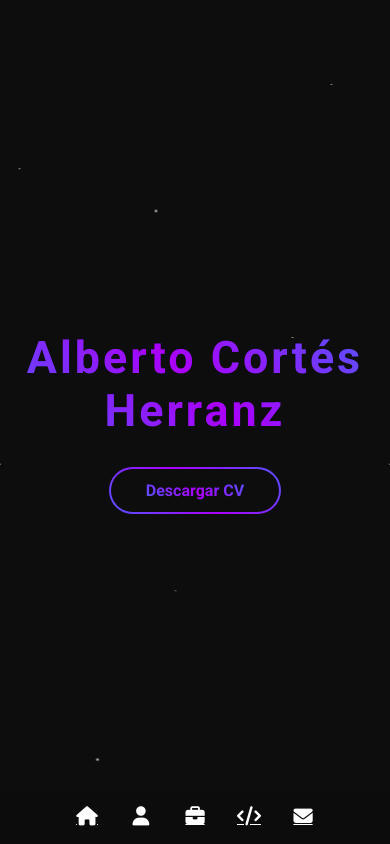
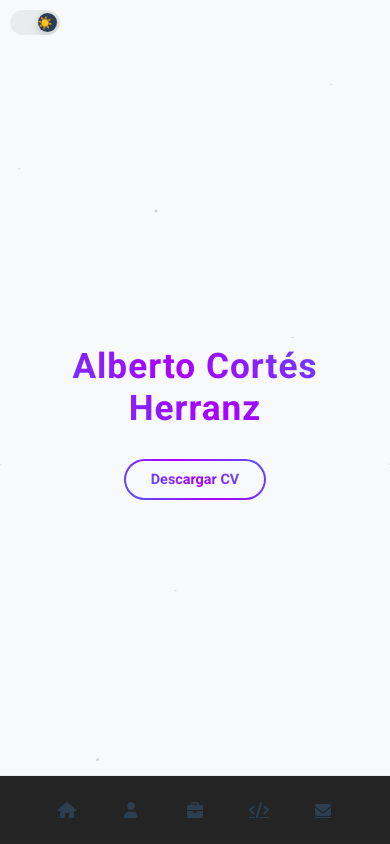
Before and after one commit to cortes2003/cortes2003.github.io, a plain HTML site: page index.html in a window 390 px wide. Shown: the top 844 px of the page. Drawn offline with Linux system fonts and the light colour scheme.

Commit message:
Boton para cambiar entre tema oscuro y claro

```diff
--- a/css/style.css
+++ b/css/style.css
@@ -1,12 +1,38 @@
 @import url('https://fonts.googleapis.com/css2?family=Roboto:wght@300;400;700&display=swap');
+
+/* VARIABLES CSS PARA TEMAS */
+:root {
+    --bg-primary: #0d0d0d;
+    --bg-secondary: #1a1a1a;
+    --text-primary: #e0e0e0;
+    --text-secondary: #b3b3b3;
+    --text-accent: #00aaff;
+    --border-color: #333;
+    --card-bg: transparent;
+    --star-color: #fff;
+    --star-opacity: 1;
+}
+
+[data-theme="light"] {
+    --bg-primary: #f8f9fa;
+    --bg-secondary: #ffffff;
+    --text-primary: #2c3e50;
+    --text-secondary: #5a6c7d;
+    --text-accent: #3498db;
+    --border-color: #e9ecef;
+    --card-bg: #ffffff;
+    --star-color: #333;
+    --star-opacity: 0.3;
+}
 
 body {
     font-family: 'Roboto', sans-serif;
-    background-color: #0d0d0d;
-    color: #e0e0e0;
+    background-color: var(--bg-primary);
+    color: var(--text-primary);
     margin: 0;
     overflow-x: hidden;
     position: relative;
+    transition: background-color 0.3s ease, color 0.3s ease;
 }
 
 /* FONDO DE ESTRELLAS GLOBAL */
@@ -18,16 +44,18 @@ body::before {
     width: 200%;
     height: 100%;
     background-image:
-        radial-gradient(1px 1px at 10% 20%, #fff, transparent),
-        radial-gradient(1px 1px at 80% 40%, #fff, transparent),
-        radial-gradient(1px 1px at 50% 70%, #aaa, transparent),
-        radial-gradient(2px 2px at 30% 90%, #ddd, transparent),
-        radial-gradient(1px 1px at 90% 10%, #fff, transparent),
-        radial-gradient(2px 2px at 45% 25%, #ddd, transparent),
-        radial-gradient(1px 1px at 5% 55%, #fff, transparent);
+        radial-gradient(1px 1px at 10% 20%, var(--star-color), transparent),
+        radial-gradient(1px 1px at 80% 40%, var(--star-color), transparent),
+        radial-gradient(1px 1px at 50% 70%, var(--star-color), transparent),
+        radial-gradient(2px 2px at 30% 90%, var(--star-color), transparent),
+        radial-gradient(1px 1px at 90% 10%, var(--star-color), transparent),
+        radial-gradient(2px 2px at 45% 25%, var(--star-color), transparent),
+        radial-gradient(1px 1px at 5% 55%, var(--star-color), transparent);
     background-size: 50% 100%;
     animation: moveStars 100s linear infinite;
+    opacity: var(--star-opacity);
     z-index: -1;
+    transition: opacity 0.3s ease;
 }
 
 @keyframes moveStars {
@@ -48,7 +76,7 @@ body::before {
 }
 
 .side-nav a {
-    color: #fff;
+    color: var(--text-primary);
     font-size: 1.2rem;
     width: 24px;
     height: 24px;
@@ -61,8 +89,8 @@ body::before {
 }
 
 .side-nav a:hover {
-    color: #00aaff;
-    box-shadow: 0 0 15px rgba(255, 255, 255, 0.3);
+    color: var(--text-accent);
+    box-shadow: 0 0 15px rgba(0, 170, 255, 0.3);
 }
 
 /* HERO SECTION */
@@ -112,7 +140,7 @@ body::before {
     font-weight: bold;
     background-origin: border-box;
     background-clip: padding-box, border-box;
-    background-image: linear-gradient(#0d0d0d, #0d0d0d), linear-gradient(45deg, #00aaff, #aa00ff, #00aaff);
+    background-image: linear-gradient(var(--bg-primary), var(--bg-primary)), linear-gradient(45deg, #00aaff, #aa00ff, #00aaff);
     background-size: 200% 200%;
     animation: moveGradient 4s ease-in-out infinite;
     transition: color 0.3s ease;
@@ -153,13 +181,13 @@ main > section {
     padding-top: 100px;
 }
 
-h2 { font-size: 2.5rem; color: #00aaff; margin-bottom: 50px; text-align: center; }
-p { font-size: 1.1rem; line-height: 1.7; color: #b3b3b3; }
+h2 { font-size: 2.5rem; color: var(--text-accent); margin-bottom: 50px; text-align: center; }
+p { font-size: 1.1rem; line-height: 1.7; color: var(--text-secondary); }
 .hidden { opacity: 0; transform: translateY(20px); transition: opacity 0.8s ease-out, transform 0.8s ease-out; }
 .show { opacity: 1; transform: translateY(0); }
 .proyectos-grid { display: grid; grid-template-columns: repeat(auto-fit, minmax(300px, 1fr)); gap: 50px; }
-.proyecto-card { background: transparent; border-bottom: 1px solid #333; padding-bottom: 20px; }
-.proyecto-card h3 { color: #fff; }
+.proyecto-card { background: var(--card-bg); border-bottom: 1px solid var(--border-color); padding-bottom: 20px; }
+.proyecto-card h3 { color: var(--text-primary); }
 .proyecto-card p { margin-bottom: 15px; }
 
 /* BOTONES "VER CÓDIGO" CON DEGRADADO ESTÁTICO */
@@ -180,7 +208,7 @@ p { font-size: 1.1rem; line-height: 1.7; color: #b3b3b3; }
 }
 
 /* BARRAS DE HABILIDAD */
-.skill-bar-container { background-color: #333; border-radius: 10px; overflow: hidden; }
+.skill-bar-container { background-color: var(--border-color); border-radius: 10px; overflow: hidden; }
 .skill-bar {
     background: linear-gradient(90deg, #00aaff, #aa00ff);
     height: 15px;
@@ -197,24 +225,118 @@ footer {
     text-align: center;
     padding-top: 40px;
     padding-bottom: 50px;
-    border-top: 1px solid #333;
+    border-top: 1px solid var(--border-color);
 }
 .iconos-contacto a {
-    color: #e0e0e0;
+    color: var(--text-primary);
     font-size: 2.5rem;
     margin: 0 20px;
     transition: color 0.3s, transform 0.3s;
 }
 .iconos-contacto a:hover {
-    color: #00aaff;
+    color: var(--text-accent);
     transform: translateY(-5px);
+}
+
+/* ========================================= */
+/* BOTÓN TOGGLE PARA CAMBIO DE TEMA */
+/* ========================================= */
+.theme-toggle-container {
+    position: fixed;
+    top: 20px;
+    left: 20px;
+    z-index: 1001;
+}
+
+.theme-toggle {
+    position: relative;
+    width: 60px;
+    height: 30px;
+    background: var(--border-color);
+    border-radius: 50px;
+    border: none;
+    cursor: pointer;
+    transition: background 0.3s ease;
+    overflow: hidden;
+}
+
+.theme-toggle::before {
+    content: '';
+    position: absolute;
+    top: 3px;
+    left: 3px;
+    width: 24px;
+    height: 24px;
+    background: var(--text-primary);
+    border-radius: 50%;
+    transition: transform 0.3s ease;
+    box-shadow: 0 2px 8px rgba(0, 0, 0, 0.2);
+}
+
+[data-theme="light"] .theme-toggle::before {
+    transform: translateX(30px);
+}
+
+.theme-toggle-icon {
+    position: absolute;
+    top: 50%;
+    transform: translateY(-50%);
+    font-size: 12px;
+    transition: opacity 0.3s ease;
+    display: flex;
+    align-items: center;
+    justify-content: center;
+    width: 24px;
+    height: 24px;
+}
+
+.theme-toggle-icon.sun {
+    right: 3px;
+    opacity: 0;
+}
+
+.theme-toggle-icon.moon {
+    left: 3px;
+    opacity: 1;
+}
+
+[data-theme="light"] .theme-toggle-icon.sun {
+    opacity: 1;
+}
+
+[data-theme="light"] .theme-toggle-icon.moon {
+    opacity: 0;
+}
+
+.theme-label {
+    font-size: 0.9rem;
+    color: var(--text-secondary);
+    font-weight: 500;
+    user-select: none;
 }
 
 /* ========================================= */
 /* ESTILOS RESPONSIVE PARA MÓVILES Y TABLETS */
 /* ========================================= */
+
+/* Para tablets y pantallas medianas */
+@media (max-width: 1024px) {
+    .hero-name {
+        font-size: 3.5rem;
+    }
+
+    .side-nav {
+        right: 15px;
+        gap: 12px;
+    }
+
+    .side-nav a {
+        padding: 10px;
+    }
+}
+
+/* Para móviles grandes */
 @media (max-width: 768px) {
-
     /* Navegación pasa a la parte inferior */
     .side-nav {
         top: auto;
@@ -226,17 +348,47 @@ footer {
         justify-content: center;
         gap: 0;
         transform: none;
-        background-color: rgba(13, 13, 13, 0.8); /* Fondo semitransparente */
-        backdrop-filter: blur(5px); /* Efecto de desenfoque */
-        padding: 5px 0;
+        background-color: rgba(var(--bg-primary-rgb, 13, 13, 13), 0.9);
+        backdrop-filter: blur(10px);
+        padding: 10px 0;
+        border-top: 1px solid var(--border-color);
     }
+
     .side-nav a {
-        padding: 10px 15px;
+        padding: 15px 20px;
+        border-radius: 10px;
+        margin: 0 5px;
+    }
+
+    /* Ajustamos el toggle de tema para móviles */
+    .theme-toggle-container {
+        top: 15px;
+        left: 15px;
+    }
+
+    .theme-toggle {
+        width: 50px;
+        height: 25px;
+    }
+
+    .theme-toggle::before {
+        width: 19px;
+        height: 19px;
+        top: 3px;
+    }
+
+    [data-theme="light"] .theme-toggle::before {
+        transform: translateX(25px);
+    }
+
+    .theme-label {
+        font-size: 0.8rem;
     }
 
     /* Reducimos el tamaño del nombre */
     .hero-name {
         font-size: 2.8rem;
+        letter-spacing: 2px;
     }
 
     /* Reducimos el espaciado entre secciones */
@@ -244,16 +396,87 @@ footer {
         padding-top: 80px;
         padding-bottom: 80px;
     }
+
     #sobre-mi {
         padding-top: 80px;
     }
 
-    /* Ajustamos el tamaño de los títulos y el footer */
+    /* Ajustamos el tamaño de los títulos */
     h2 {
         font-size: 2rem;
+        margin-bottom: 40px;
     }
+
+    /* Grid de proyectos más compacto */
+    .proyectos-grid {
+        grid-template-columns: 1fr;
+        gap: 30px;
+    }
+
+    /* Footer con más espacio para la navegación inferior */
     footer {
-        /* Añadimos más espacio abajo para que no choque con la nueva nav */
-        padding-bottom: 80px;
+        padding-bottom: 100px;
     }
 }
+
+/* Para móviles pequeños */
+@media (max-width: 480px) {
+    .hero-name {
+        font-size: 2.2rem;
+        letter-spacing: 1px;
+    }
+
+    main, footer {
+        width: 95%;
+    }
+
+    main > section {
+        padding-top: 60px;
+        padding-bottom: 60px;
+    }
+
+    h2 {
+        font-size: 1.8rem;
+        margin-bottom: 30px;
+    }
+
+    p {
+        font-size: 1rem;
+    }
+
+    .btn-cv-hero {
+        padding: 10px 25px;
+        font-size: 0.9rem;
+    }
+
+    .side-nav a {
+        padding: 12px 15px;
+        font-size: 1rem;
+    }
+
+    .iconos-contacto a {
+        font-size: 2rem;
+        margin: 0 15px;
+    }
+
+    /* Toggle más compacto para móviles pequeños */
+    .theme-toggle-container {
+        top: 10px;
+        left: 10px;
+    }
+}
+
+/* Para pantallas muy grandes */
+@media (min-width: 1440px) {
+    .hero-name {
+        font-size: 4.5rem;
+    }
+
+    main, footer {
+        max-width: 900px;
+    }
+
+    .proyectos-grid {
+        grid-template-columns: repeat(auto-fit, minmax(350px, 1fr));
+    }
+}
--- a/index.html
+++ b/index.html
@@ -8,6 +8,14 @@
     <link rel="stylesheet" href="https://cdnjs.cloudflare.com/ajax/libs/font-awesome/6.5.2/css/all.min.css">
 </head>
 <body>
+
+    <!-- Botón de cambio de tema -->
+    <div class="theme-toggle-container">
+        <button class="theme-toggle" id="theme-toggle" aria-label="Cambiar tema">
+            <span class="theme-toggle-icon sun">☀️</span>
+            <span class="theme-toggle-icon moon">🌙</span>
+        </button>
+    </div>
 
     <nav class="side-nav">
         <a href="#hero" aria-label="Inicio"><i class="fas fa-home"></i></a>
--- a/js/script.js
+++ b/js/script.js
@@ -1,6 +1,34 @@
 document.addEventListener('DOMContentLoaded', () => {
 
-    // 1. SMOOTH SCROLL
+    // 1. TOGGLE DE TEMA (MODO OSCURO/CLARO)
+    const themeToggle = document.getElementById('theme-toggle');
+    const body = document.body;
+
+    // Verificar si hay una preferencia guardada o usar la preferencia del sistema
+    const savedTheme = localStorage.getItem('theme') ||
+        (window.matchMedia('(prefers-color-scheme: light)').matches ? 'light' : 'dark');
+
+    // Aplicar el tema guardado
+    if (savedTheme === 'light') {
+        body.setAttribute('data-theme', 'light');
+    }
+
+    // Manejar el click del toggle
+    themeToggle.addEventListener('click', () => {
+        const currentTheme = body.getAttribute('data-theme');
+        const newTheme = currentTheme === 'light' ? 'dark' : 'light';
+
+        if (newTheme === 'light') {
+            body.setAttribute('data-theme', 'light');
+        } else {
+            body.removeAttribute('data-theme');
+        }
+
+        // Guardar la preferencia
+        localStorage.setItem('theme', newTheme);
+    });
+
+    // 2. SMOOTH SCROLL
     document.querySelectorAll('a[href^="#"]').forEach(anchor => {
         anchor.addEventListener('click', function (e) {
             e.preventDefault();
@@ -18,7 +46,7 @@ document.addEventListener('DOMContentLoaded', () => {
         });
     });
 
-    // 2. ANIMACIÓN DE "FADE-IN" AL HACER SCROLL
+    // 3. ANIMACIÓN DE "FADE-IN" AL HACER SCROLL
     const hiddenElements = document.querySelectorAll('.hidden');
 
     const observer = new IntersectionObserver((entries) => {
@@ -38,7 +66,7 @@ document.addEventListener('DOMContentLoaded', () => {
 
     hiddenElements.forEach((el) => observer.observe(el));
 
-    // 3. ANIMACIÓN PARA LAS BARRAS DE HABILIDADES (se activa con la misma lógica)
+    // 4. ANIMACIÓN PARA LAS BARRAS DE HABILIDADES (se activa con la misma lógica)
     const skillsSection = document.querySelector('#habilidades');
     const skillBars = document.querySelectorAll('.skill-bar');
 
```
